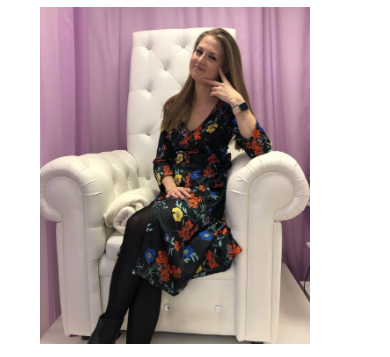
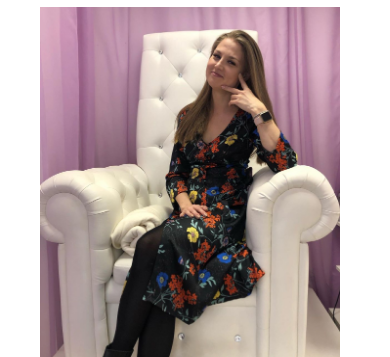
Before and after one commit to illusion-web/NailBarNovikova, a plain HTML site: page index.html in a window 390 px wide. Shown: the part 721-1078 px from the top of the page. Drawn offline with nearby package versions, Linux system fonts and the light colour scheme.

Commit message:
Update style.css

```diff
--- a/style.css
+++ b/style.css
@@ -1131,6 +1131,13 @@ body{
         padding: 0% 9% 0% 9%;
     }
 }
+/*--------------- 400px -----------*/
+@media (max-width: 400px){
+    .about-body-img-mob{
+        width: 300px;
+        height: 370px;
+    }
+}
 /*--------------- 375px -----------*/
 @media (max-width: 375px){
     .red-button {
```
